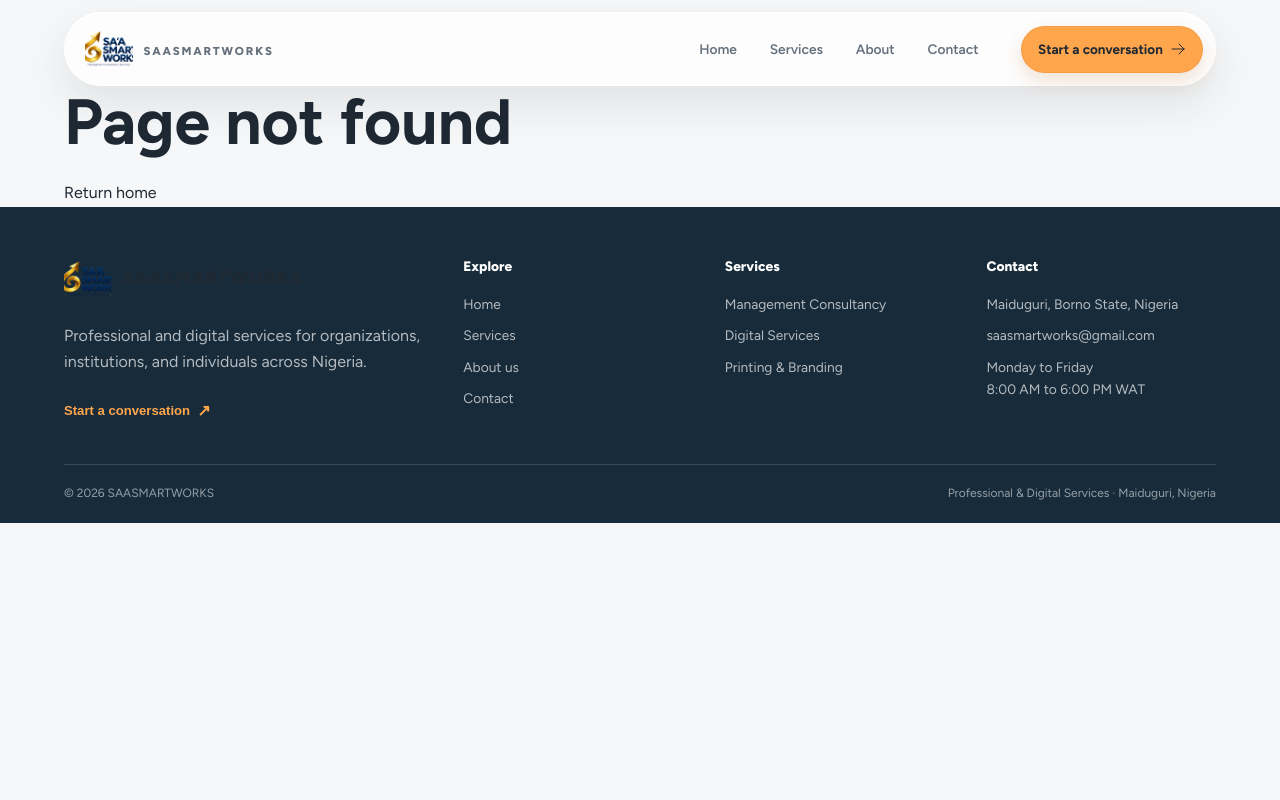
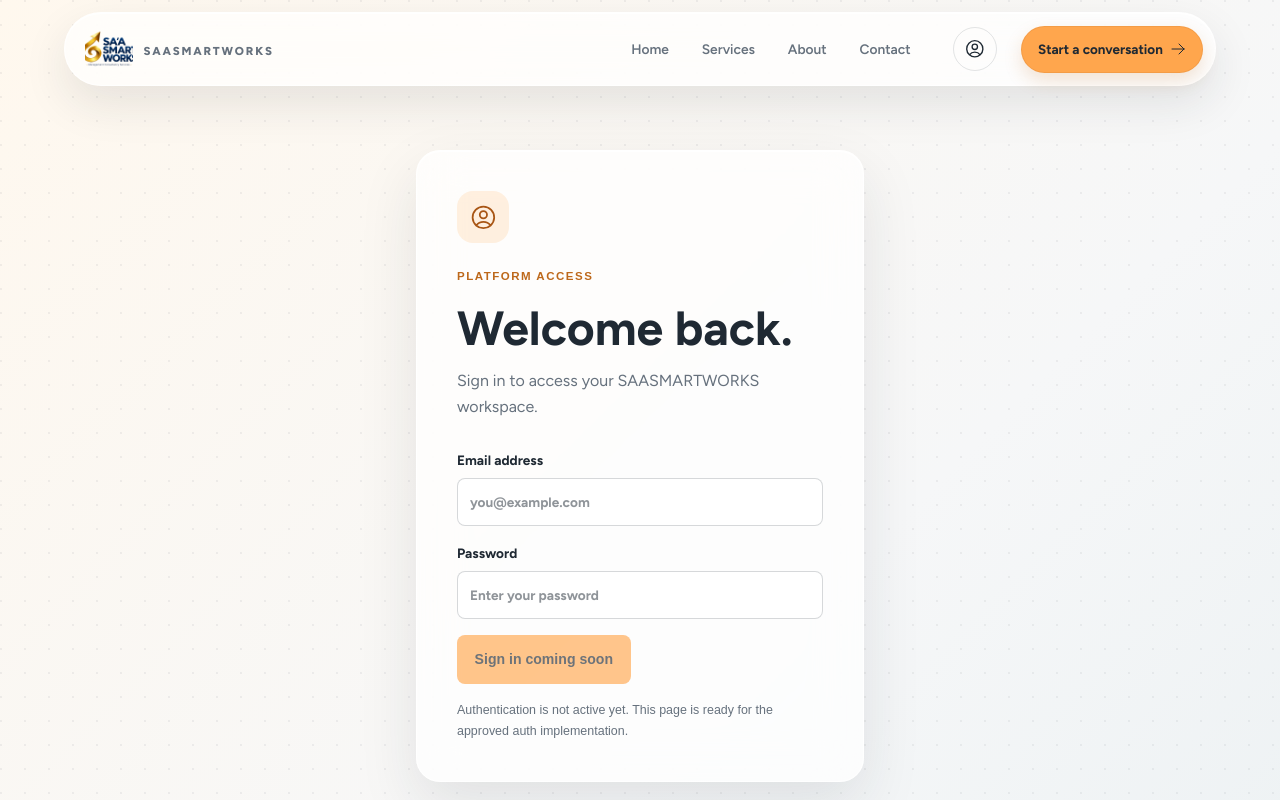
Before and after one commit to KabriAcid/saasmartworks, a Next.js app: page /login in a window 1280 px wide. Before the commit this address had no page. Shown: the top 800 px of the page. Built offline with nearby package versions, Linux system fonts and the light colour scheme.

Commit message:
Add login page and update site header with login link; enhance global styles for improved UI

```diff
--- a/app/globals.css
+++ b/app/globals.css
@@ -28,6 +28,29 @@ html::-webkit-scrollbar {
 body {
 	margin: 0;
 	background: var(--color-surface);
+	background-image:
+		radial-gradient(
+			circle at 1px 1px,
+			rgb(31 41 51 / 6%) 1px,
+			transparent 1.5px
+		),
+		linear-gradient(135deg, #fff8ee 0%, #f6f7f8 58%, #eaf0f2 100%),
+		linear-gradient(
+			135deg,
+			transparent 45%,
+			rgb(255 166 77 / 4%) 78%,
+			rgb(23 43 58 / 5%) 100%
+		);
+	background-position: 0 0;
+	background-repeat: repeat, no-repeat, no-repeat;
+	background-size:
+		24px 24px,
+		100% 100%,
+		70% 62%;
+	background-position:
+		0 0,
+		0 0,
+		right bottom;
 	color: var(--color-ink);
 	font-family:
 		system-ui,
@@ -171,6 +194,28 @@ textarea {
 	transform: translateY(-1px);
 	box-shadow: 0 12px 24px rgb(189 104 27 / 24%);
 }
+.login-link {
+	display: grid;
+	width: 2.75rem;
+	height: 2.75rem;
+	place-items: center;
+	border: 1px solid rgb(31 41 51 / 12%);
+	border-radius: 999px;
+	color: var(--color-ink);
+	transition:
+		color 180ms ease,
+		background 180ms ease,
+		transform 180ms ease;
+}
+.login-link:hover {
+	background: rgb(255 166 77 / 14%);
+	color: #a85514;
+	transform: translateY(-1px);
+}
+.login-link svg {
+	width: 1.35rem;
+	height: 1.35rem;
+}
 .header-cta svg,
 .button svg,
 .text-link svg,
@@ -198,6 +243,19 @@ textarea {
 }
 .hero-band {
 	padding: 7rem 0 6rem;
+	background-image:
+		radial-gradient(
+			circle at 1px 1px,
+			rgb(31 41 51 / 10%) 1px,
+			transparent 1.5px
+		),
+		linear-gradient(135deg, #fff8ee 0%, #f6f7f8 58%, #eaf0f2 100%);
+	background-position:
+		0 0,
+		0 0;
+	background-size:
+		24px 24px,
+		auto;
 }
 .page-hero {
 	padding: 5rem 0 4rem;
@@ -1113,14 +1171,80 @@ h3 {
 	font-family: Arial, sans-serif;
 	font-size: 0.78rem;
 }
+.auth-page {
+	display: grid;
+	min-height: calc(100svh - 6rem);
+	place-items: center;
+	padding: 4rem 1.25rem;
+}
+.auth-panel {
+	width: min(100%, 28rem);
+	border: 1px solid rgb(255 255 255 / 78%);
+	border-radius: 1.5rem;
+	background: rgb(255 255 255 / 72%);
+	padding: clamp(1.5rem, 5vw, 2.5rem);
+	box-shadow:
+		0 24px 60px rgb(31 41 51 / 10%),
+		inset 0 1px 0 rgb(255 255 255 / 88%);
+	backdrop-filter: blur(22px) saturate(130%);
+}
+.auth-icon {
+	display: grid;
+	width: 3.25rem;
+	height: 3.25rem;
+	margin-bottom: 1.5rem;
+	place-items: center;
+	border-radius: 1rem;
+	background: rgb(255 166 77 / 16%);
+	color: #a85514;
+}
+.auth-icon svg {
+	width: 1.8rem;
+	height: 1.8rem;
+}
+.auth-panel h1 {
+	max-width: none;
+	margin-bottom: 0.75rem;
+	font-size: clamp(2.1rem, 5vw, 3rem);
+}
+.auth-lead {
+	margin: 0 0 1.75rem;
+	color: var(--color-muted);
+}
+.auth-form {
+	display: grid;
+	gap: 1rem;
+}
+.auth-form label {
+	display: grid;
+	gap: 0.4rem;
+	font-size: 0.85rem;
+	font-weight: 700;
+}
+.auth-form input {
+	width: 100%;
+	border: 1px solid rgb(31 41 51 / 18%);
+	border-radius: 0.5rem;
+	background: white;
+	padding: 0.75rem;
+	color: var(--color-ink);
+}
+.auth-form input:focus-visible {
+	outline: none;
+	border-color: var(--color-primary);
+	box-shadow: inset 0 0 0 1px var(--color-primary);
+}
 @media (max-width: 52rem) {
 	.desktop-nav,
 	.header-cta {
 		display: none;
 	}
+	.login-link {
+		margin-left: auto;
+	}
 	.menu-button {
 		display: block;
-		margin-left: auto;
+		margin-left: 0;
 	}
 	.mobile-nav {
 		display: flex;
--- /dev/null
+++ b/app/login/page.tsx
@@ -0,0 +1,55 @@
+import type { Metadata } from "next";
+import { UserCircleIcon } from "@heroicons/react/24/outline";
+
+export const metadata: Metadata = {
+	title: "Login",
+	description: "Sign in to the SAASMARTWORKS platform.",
+};
+
+export default function LoginPage() {
+	return (
+		<main className="auth-page">
+			<section className="auth-panel" aria-labelledby="login-heading">
+				<div className="auth-icon" aria-hidden="true">
+					<UserCircleIcon />
+				</div>
+				<p className="eyebrow">Platform access</p>
+				<h1 id="login-heading">Welcome back.</h1>
+				<p className="auth-lead">
+					Sign in to access your SAASMARTWORKS workspace.
+				</p>
+				<form className="auth-form">
+					<label htmlFor="login-email">
+						Email address
+						<input
+							id="login-email"
+							name="email"
+							type="email"
+							autoComplete="email"
+							placeholder="you@example.com"
+							required
+						/>
+					</label>
+					<label htmlFor="login-password">
+						Password
+						<input
+							id="login-password"
+							name="password"
+							type="password"
+							autoComplete="current-password"
+							placeholder="Enter your password"
+							required
+						/>
+					</label>
+					<button className="button" type="submit" disabled>
+						Sign in coming soon
+					</button>
+					<p className="form-note">
+						Authentication is not active yet. This page is ready for the
+						approved auth implementation.
+					</p>
+				</form>
+			</section>
+		</main>
+	);
+}
--- a/src/components/shared/site-header.tsx
+++ b/src/components/shared/site-header.tsx
@@ -5,6 +5,7 @@ import { usePathname } from "next/navigation";
 import {
 	ArrowRightIcon,
 	Bars3Icon,
+	UserCircleIcon,
 	XMarkIcon,
 } from "@heroicons/react/24/outline";
 import { useState } from "react";
@@ -49,6 +50,14 @@ export function SiteHeader() {
 						</Link>
 					))}
 				</nav>
+				<Link
+					className="login-link"
+					href="/login"
+					title="Log in"
+					aria-label="Log in"
+				>
+					<UserCircleIcon aria-hidden="true" />
+				</Link>
 				<Link className="header-cta" href="/contact">
 					<span>Start a conversation</span>
 					<ArrowRightIcon aria-hidden="true" />
```
Also changed, not shown: 1 other file (tests, documents, lock files or other folders).
